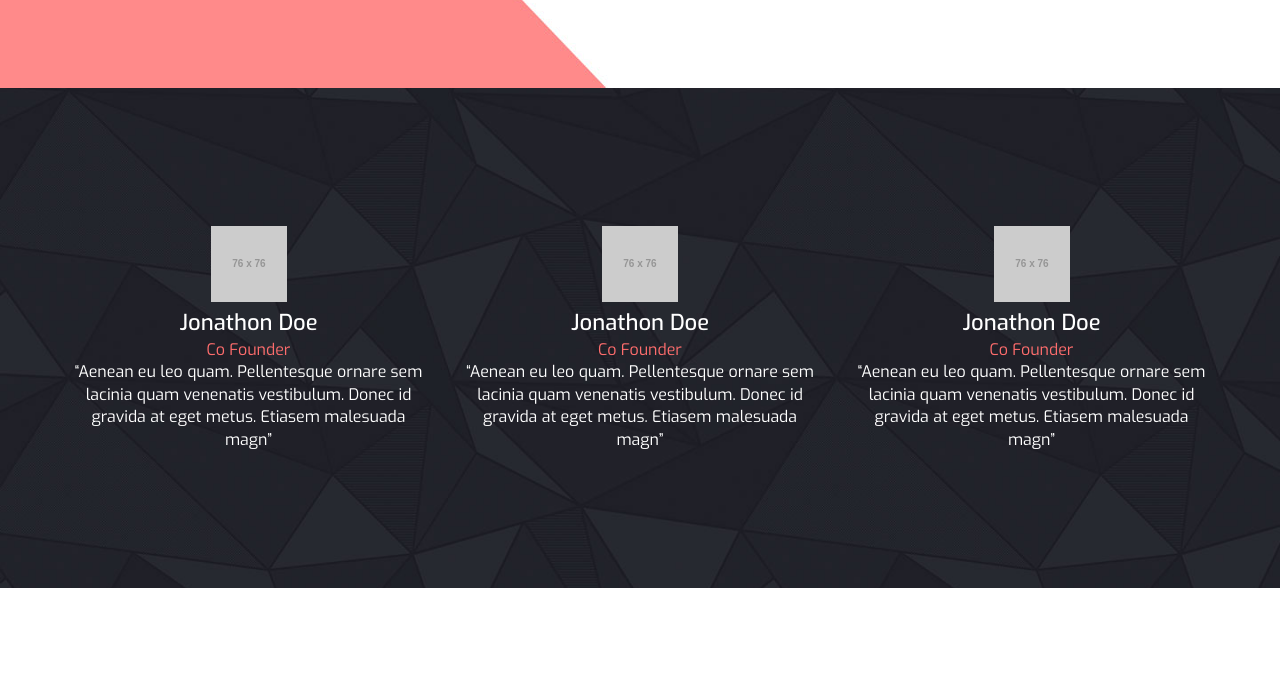
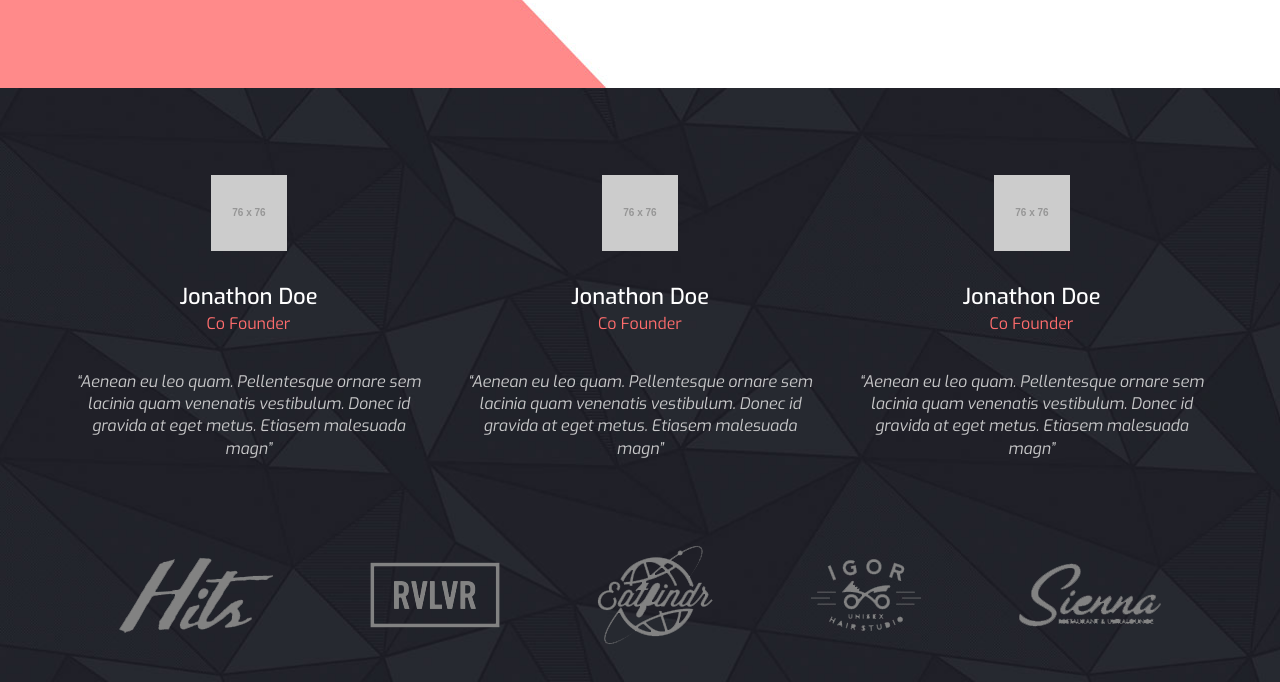
Before and after one commit to Smirnoffyar/Landing-page, a plain HTML site: page index.html in a window 1280 px wide. Shown: the part 2647-3329 px from the top of the page. Before the commit the page ends 3235 px from the top, so only its background shows below. Drawn offline with Linux system fonts and the light colour scheme; placeholder pictures from the web are drawn by us.

Commit message:
added client

```diff
--- a/css/style.css
+++ b/css/style.css
@@ -228,12 +228,13 @@ h1, h2, h3, h4, h5, h6 {
     flex-direction: column;
     justify-content: center;
     text-align: center;
-    height: 500px;
+    height: 650px;
 }
 
 .client_container {
     display: flex;
     justify-content: space-between;
+    margin-bottom: 85px;
 }
 
 .client_item {
@@ -244,12 +245,22 @@ h1, h2, h3, h4, h5, h6 {
     font-size: 22px;
     color: #fff;
     font-weight: 500;
+    margin-top: 25px;
 }
 
 .client_rank {
     color: #ff6d6d;
+    margin-bottom: 35px;
 }
 
 .client_text {
-    color: #fff;
+    font-family: 'Exo', sans-serif;
+    font-style: italic;
+    color: #c8c8c9;
 }
+
+.client_logo {
+    display: flex;
+    justify-content: space-around;
+    align-items: center;
+}
--- a/index.html
+++ b/index.html
@@ -131,6 +131,23 @@
                         Donec id gravida at eget metus. Etiasem malesuada magn”</div>
                 </div>
             </div>
+            <div class="client_logo">
+                <div class="logo_item">
+                    <img src="img/logo/partner-logo-1.png" alt="Hits">
+                </div>
+                <div class="logo_item">
+                    <img src="img/logo/partner-logo-4.png" alt="Rvlvr">
+                </div>
+                <div class="logo_item">
+                    <img src="img/logo/partner-logo-5.png" alt="Eatfindr">
+                </div>
+                <div class="logo_item">
+                    <img src="img/logo/partner-logo-7.png" alt="Igor">
+                </div>
+                <div class="logo_item">
+                    <img src="img/logo/partner-logo-8.png" alt="Sienna">
+                </div>
+            </div>
         </div>
 
 
```
Also changed, not shown: img/logo/partner-logo-1.png (added), img/logo/partner-logo-4.png (added), img/logo/partner-logo-5.png (added), img/logo/partner-logo-7.png (added), img/logo/partner-logo-8.png (added).
